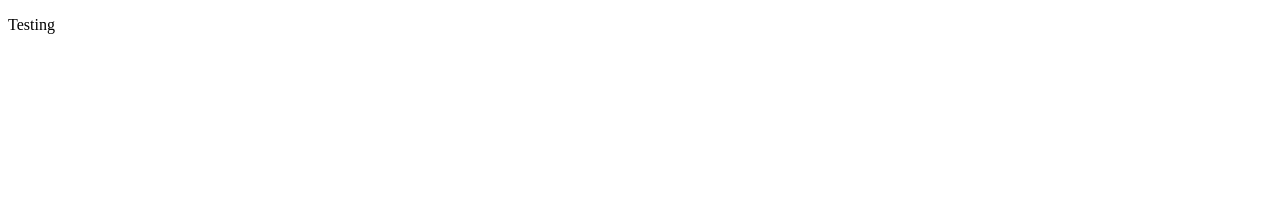
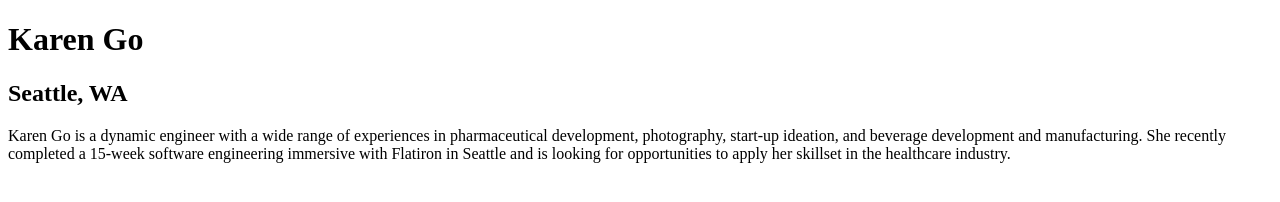
Before and after one commit to kargo-k/kargo-k.github.io, a plain HTML site: page index.html in a window 1280 px wide. Drawn offline with Linux system fonts and the light colour scheme.

Commit message:
Update index.html

```diff
--- a/index.html
+++ b/index.html
@@ -2,9 +2,11 @@
 <html>
   <head>
     <meta charset="utf-8">
-    <title>kargo kim</title>
+    <title>Karen Go</title>
   </head>
   <body>
-    <p>Testing</p>
+    <h1>Karen Go</h1>
+    <h2>Seattle, WA</h2>
+    <p>Karen Go is a dynamic engineer with a wide range of experiences in pharmaceutical development, photography, start-up ideation, and beverage development and manufacturing.  She recently completed a 15-week software engineering immersive with Flatiron in Seattle and is looking for opportunities to apply her skillset in the healthcare industry.</p>
   </body>
 </html>
```
